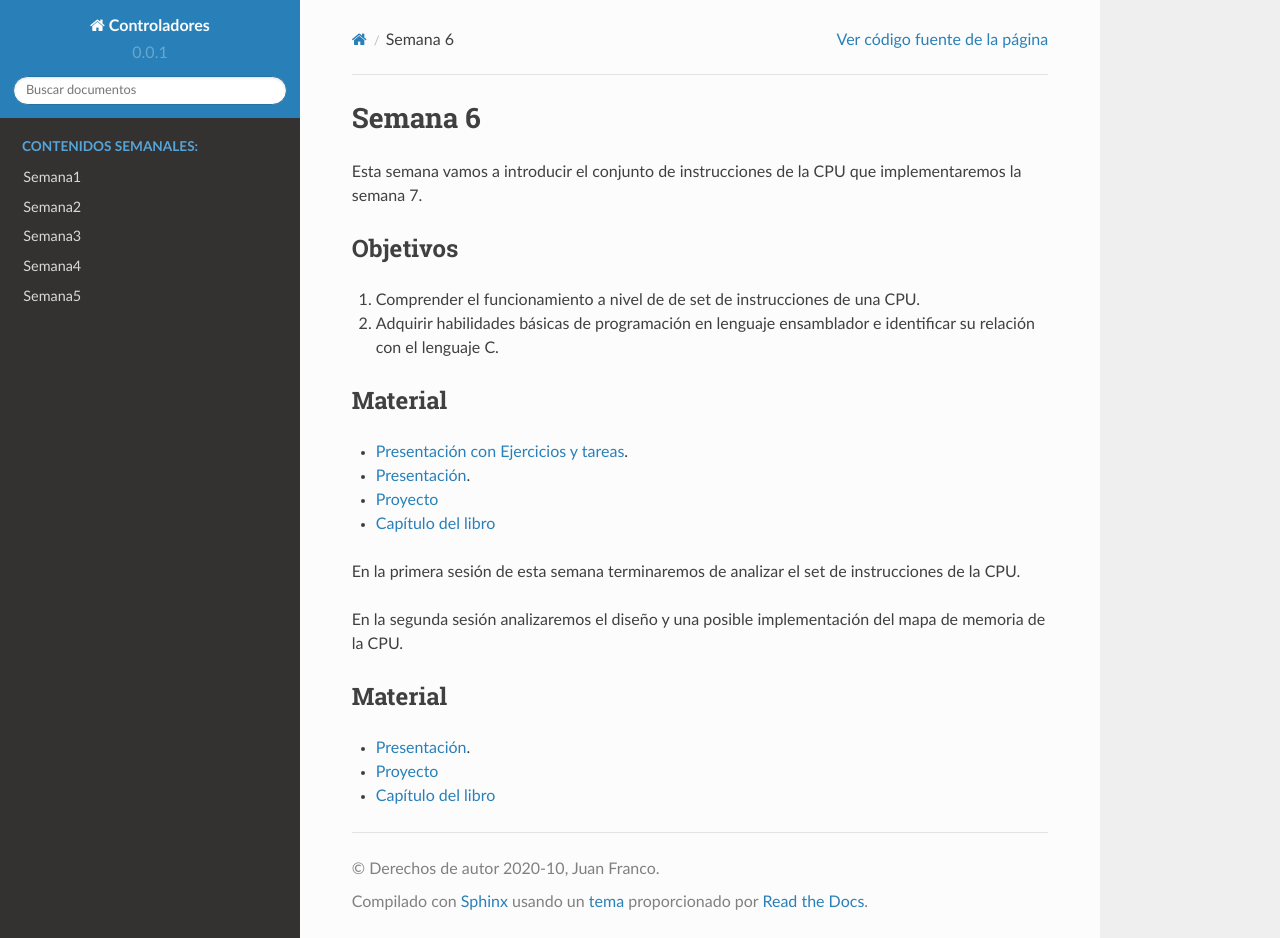
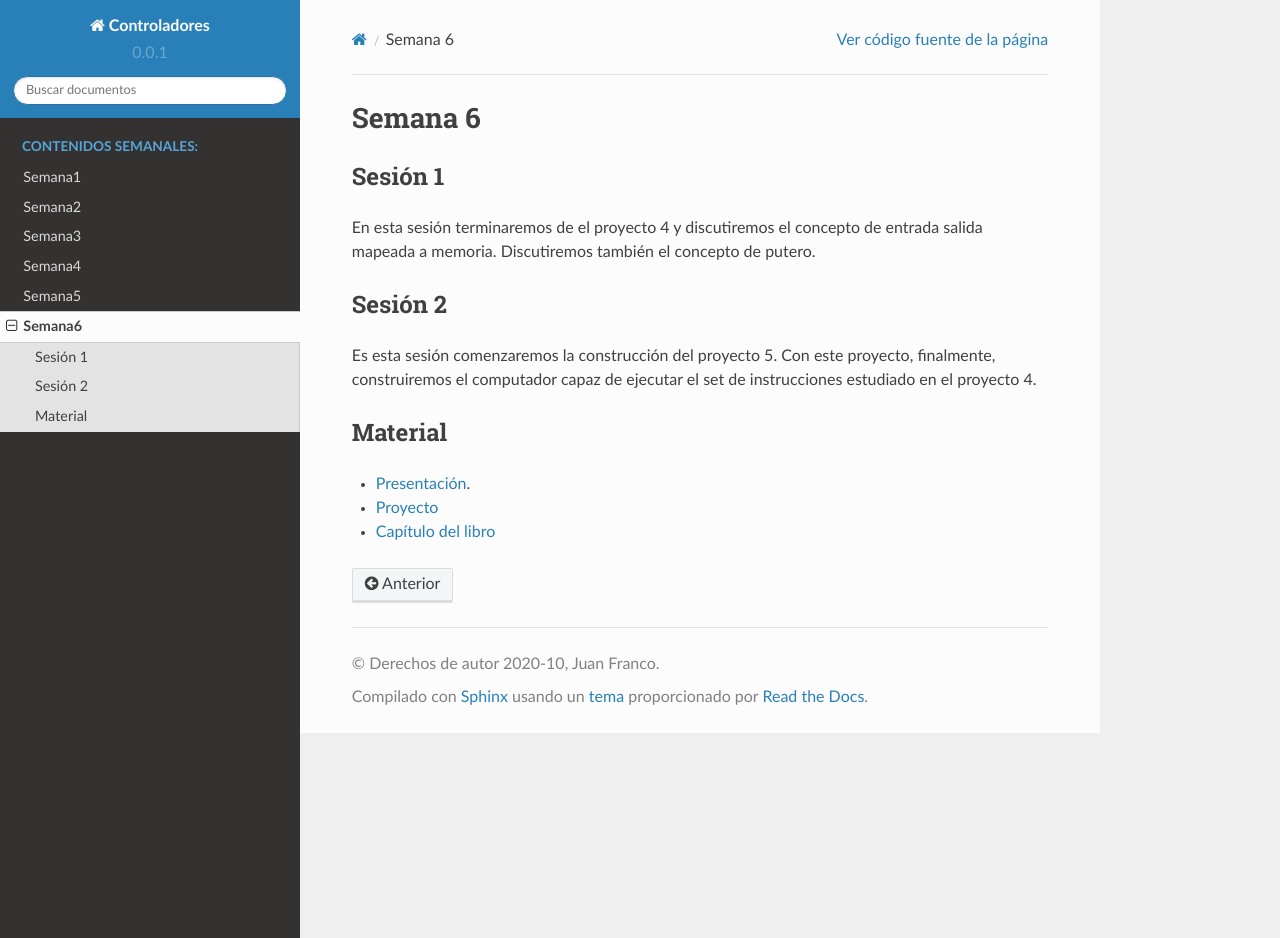
Before and after one commit to juanferfranco/controladores, a Sphinx documentation site: the page built from docs/_semana6/semana6.rst, in a window 1280 px wide and 938 px high. Built offline with Sphinx 7.4.7 and the Read the Docs theme 2.0.0, drawn with Linux system fonts in a browser that asks for light colours.

Commit message:
add week 6

```diff
--- a/docs/_semana6/semana6.rst
+++ b/docs/_semana6/semana6.rst
@@ -1,27 +1,19 @@
 Semana 6
 ===========
 
-
-Esta semana vamos a introducir el conjunto de instrucciones de la CPU que implementaremos la semana 7.
-
-Objetivos
-----------
-1. Comprender el funcionamiento a nivel de de set de instrucciones de una CPU.
-2. Adquirir habilidades básicas de programación en lenguaje ensamblador e identificar su relación con el lenguaje C.
-
-Material
+Sesión 1
 ---------
 
-* `Presentación con Ejercicios y tareas <https://drive.google.com/open?id=1z0bQMiwobVZOGovkFABp4iw7QWXQpb6fgvEKmkm0bak>`__.
-* `Presentación <https://docs.wixstatic.com/ugd/56440f_12f488fe481344328506857e6a799f79.pdf>`__.
-* `Proyecto <https://www.nand2tetris.org/project04>`__
-* `Capítulo del libro <https://docs.wixstatic.com/ugd/44046b_7ef1c00a714c46768f08c459a6cab45a.pdf>`__
+En esta sesión terminaremos de el proyecto 4 y discutiremos el
+concepto de entrada salida mapeada a memoria. Discutiremos también
+el concepto de putero.
 
 
-
-En la primera sesión de esta semana terminaremos de analizar el set de instrucciones de la CPU.
-
-En la segunda sesión analizaremos el diseño y una posible implementación del mapa de memoria de la CPU.
+Sesión 2
+----------
+Es esta sesión comenzaremos la construcción del proyecto 5. Con este
+proyecto, finalmente, construiremos el computador capaz de ejecutar
+el set de instrucciones estudiado en el proyecto 4.
 
 Material
 ---------
--- a/docs/index.rst
+++ b/docs/index.rst
@@ -71,3 +71,4 @@ SÓLO ESTE CURSO REQUIERE 8 HORAS DE TRABAJO INDEPENDIENTE SEMANAL.
    Semana3 <_semana3/semana3>
    Semana4 <_semana4/semana4>
    Semana5 <_semana5/semana5>
+   Semana6 <_semana6/semana6>
```
